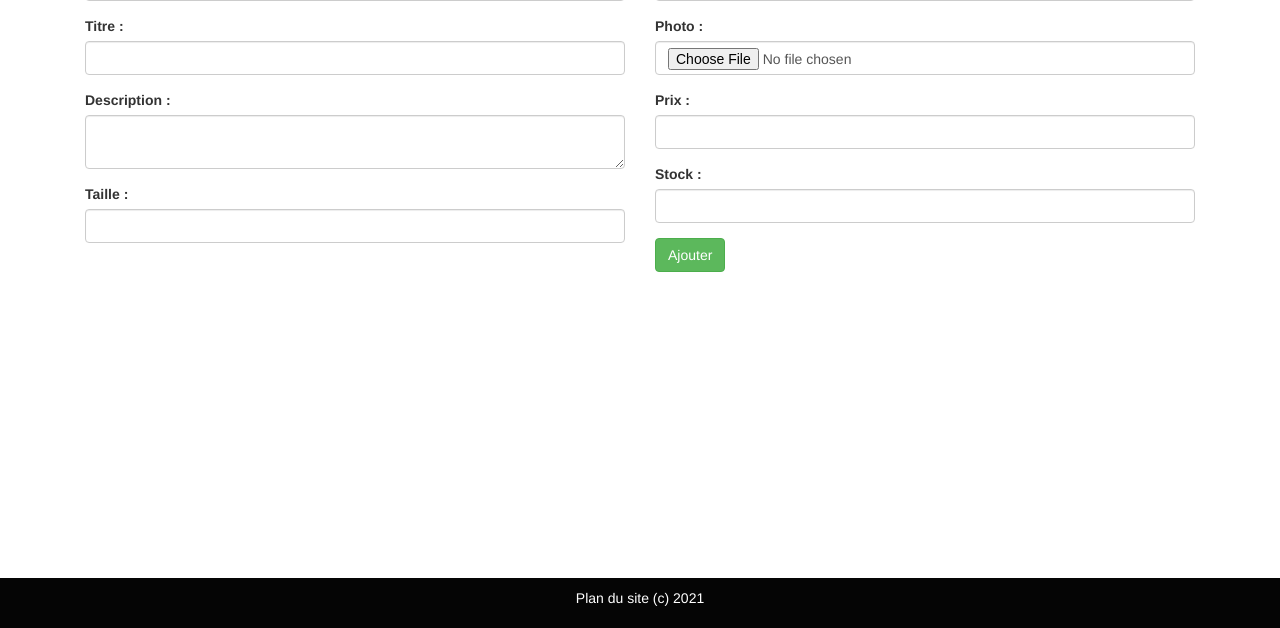
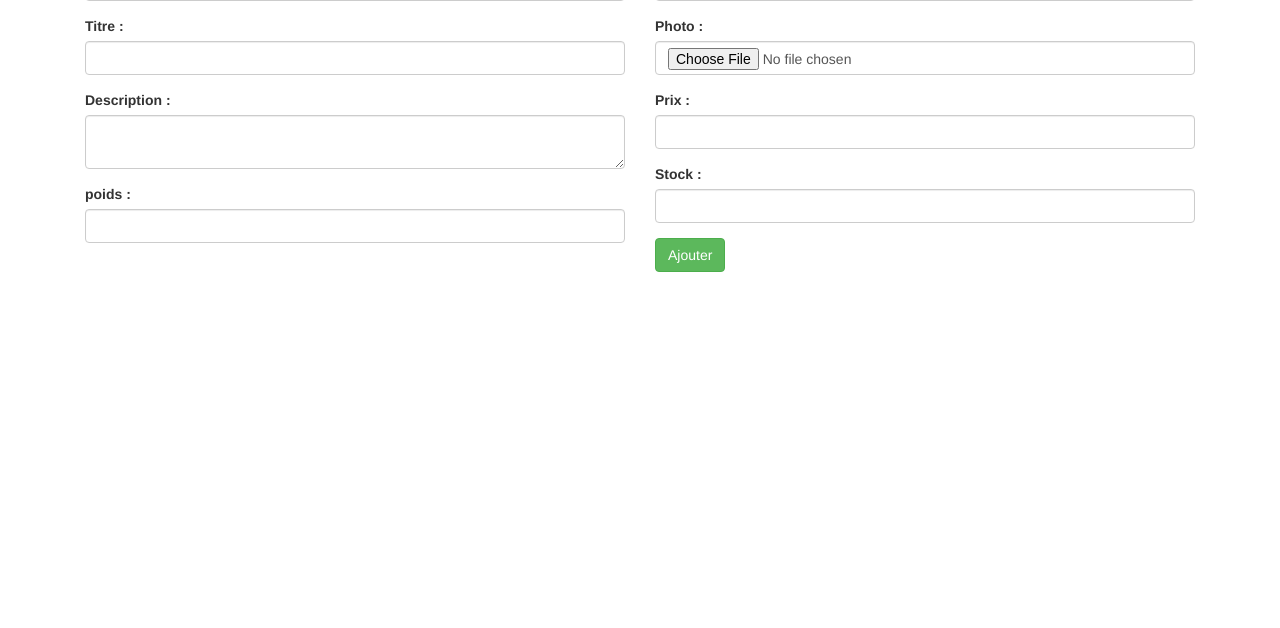
Before and after one commit to mariembenali/Boutique, a PHP site: page /admin/formulaire_produit.php in a window 1280 px wide. Shown: the part 274-902 px from the top of the page. After the commit the page ends 546 px from the top, so only its background shows below. Run offline with PHP 8.4, Linux system fonts and the light colour scheme; some libraries are stand-ins or nearby versions.

Commit message:
Ajout poids

```diff
--- a/admin/formulaire_produit.php
+++ b/admin/formulaire_produit.php
@@ -58,13 +58,13 @@ if($_POST){
 		if(isset($_POST['id_produit']) && !empty($_POST['id_produit'])){
 			// S'il y a un id_produit renseigné (caché) dans le formulaire alors on est dans la modification de produit et non dans l'ajout d'un produit.
 			// DONC requête UPDATE
-			$resultat = $pdo -> prepare("UPDATE produit set reference = :reference, categorie = :categorie, titre = :titre, description = :description, couleur = :couleur, taille = :taille, public = :public, photo = :photo, prix = :prix, stock = :stock WHERE id_produit = :id ");
+			$resultat = $pdo -> prepare("UPDATE produit set reference = :reference, categorie = :categorie, titre = :titre, description = :description, couleur = :couleur, poids = :poids, public = :public, photo = :photo, prix = :prix, stock = :stock WHERE id_produit = :id ");
 
 			$resultat -> bindParam(':id', $_POST['id_produit'], PDO::PARAM_INT);
 		}
 		else{
 			// Si l'id_produit du formulaire est vide cela signifie que nous sommes en train d'ajouter un produit
-			$resultat = $pdo -> prepare("INSERT INTO produit (reference, categorie, titre, description, couleur, taille, public, photo, prix, stock) VALUES (:reference, :categorie, :titre, :description, :couleur, :taille, :public, :photo, :prix, :stock)");
+			$resultat = $pdo -> prepare("INSERT INTO produit (reference, categorie, titre, description, couleur, poids, public, photo, prix, stock) VALUES (:reference, :categorie, :titre, :description, :couleur, :poids, :public, :photo, :prix, :stock)");
 		}
 
 		//STR
@@ -73,7 +73,7 @@ if($_POST){
 		$resultat -> bindParam(':titre', $_POST['titre'], PDO::PARAM_STR);
 		$resultat -> bindParam(':description', $_POST['description'], PDO::PARAM_STR);
 		$resultat -> bindParam(':couleur', $_POST['couleur'], PDO::PARAM_STR);
-		$resultat -> bindParam(':taille', $_POST['taille'], PDO::PARAM_STR);
+		$resultat -> bindParam(':poids', $_POST['poids'], PDO::PARAM_STR);
 		$resultat -> bindParam(':public', $_POST['public'], PDO::PARAM_STR);
 		// Attention pas de photo en post
 		$resultat -> bindParam(':photo', $photo_bdd, PDO::PARAM_STR);
@@ -117,7 +117,7 @@ $reference = (isset($produit_a_modifier)) ? $produit_a_modifier['reference'] : '
 $categorie = (isset($produit_a_modifier)) ? $produit_a_modifier['categorie'] : '';
 $titre = (isset($produit_a_modifier)) ? $produit_a_modifier['titre'] : '';
 $description = (isset($produit_a_modifier)) ? $produit_a_modifier['description'] : '';
-$taille = (isset($produit_a_modifier)) ? $produit_a_modifier['taille'] : '';
+$poids = (isset($produit_a_modifier)) ? $produit_a_modifier['poids'] : '';
 $couleur = (isset($produit_a_modifier)) ? $produit_a_modifier['couleur'] : '';
 $public = (isset($produit_a_modifier)) ? $produit_a_modifier['public'] : '';
 $photo = (isset($produit_a_modifier)) ? $produit_a_modifier['photo'] : '';
@@ -171,8 +171,8 @@ require_once('../inc/header.inc.php');
 					<textarea class="form-control" name="description"/><?= $description ?></textarea>
 				</div>
 				<div class="form-group">
-					<label>Taille :</label>
-					<input type="text" class="form-control" name="taille" value="<?= $taille ?>"/>
+					<label>poids :</label>
+					<input type="text" class="form-control" name="poids" value="<?= $poids ?>"/>
 				</div>
 			</div>
 			<div class="col-md-6">
@@ -215,6 +215,3 @@ require_once('../inc/header.inc.php');
 		</form>
 	</div>
 </div>
-<?php
-require_once('../inc/footer.inc.php');
-?>
--- a/fiche_produit.php
+++ b/fiche_produit.php
@@ -65,7 +65,7 @@ require_once('inc/header.inc.php');
 			<img src="photo/<?= $photo ?>" alt="" class="img-responsive"><hr>
 			<p class="text-center">Catégorie : <?= $categorie ?></p>
 			<p class="text-center">Couleur : <?= $couleur ?></p>
-			<p class="text-center">Taille : <?= $taille ?></p>
+			<p class="text-center">poids : <?= $poids ?></p>
 			<p class="text-center">Description :<?= $description ?></p>
 			<p class="text-center">Prix : <?= number_format($prix, 2, ',', ' ') ?> €</p><hr>
 
--- a/inc/footer.inc.php
+++ b/inc/footer.inc.php
@@ -1,6 +1,6 @@
 	</div><!-- /.container -->
 	<footer>
-		Plan du site (c) 2021
+		Projet PHP MP2L 1ere année 2021
 	</footer>
 	    <!-- Bootstrap core JavaScript
     ================================================== -->
```
